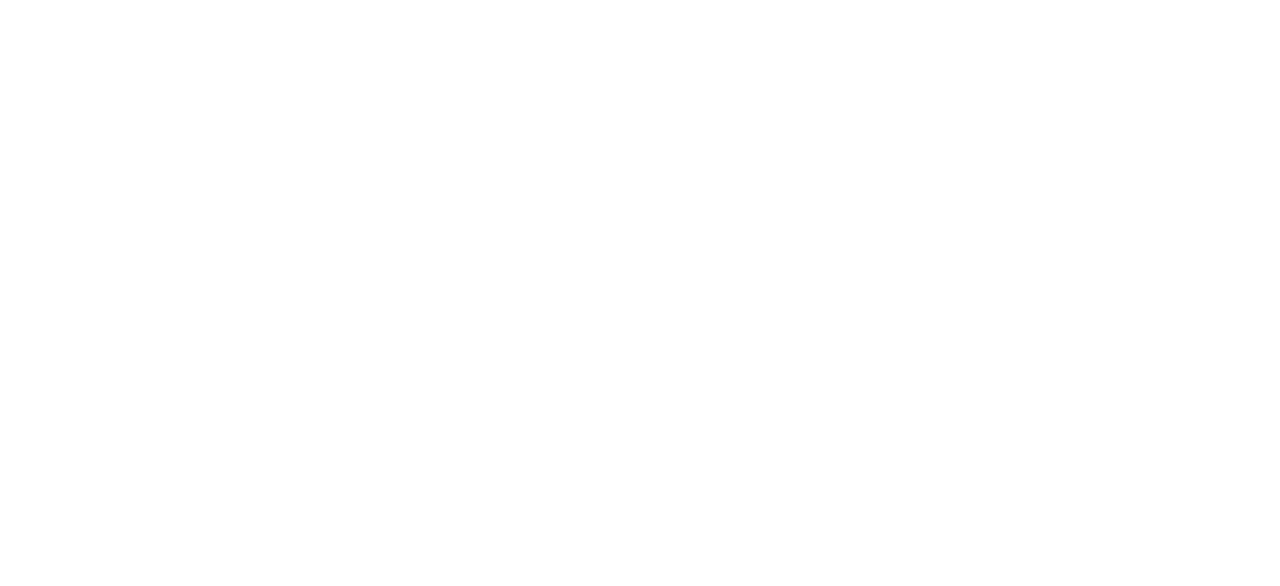
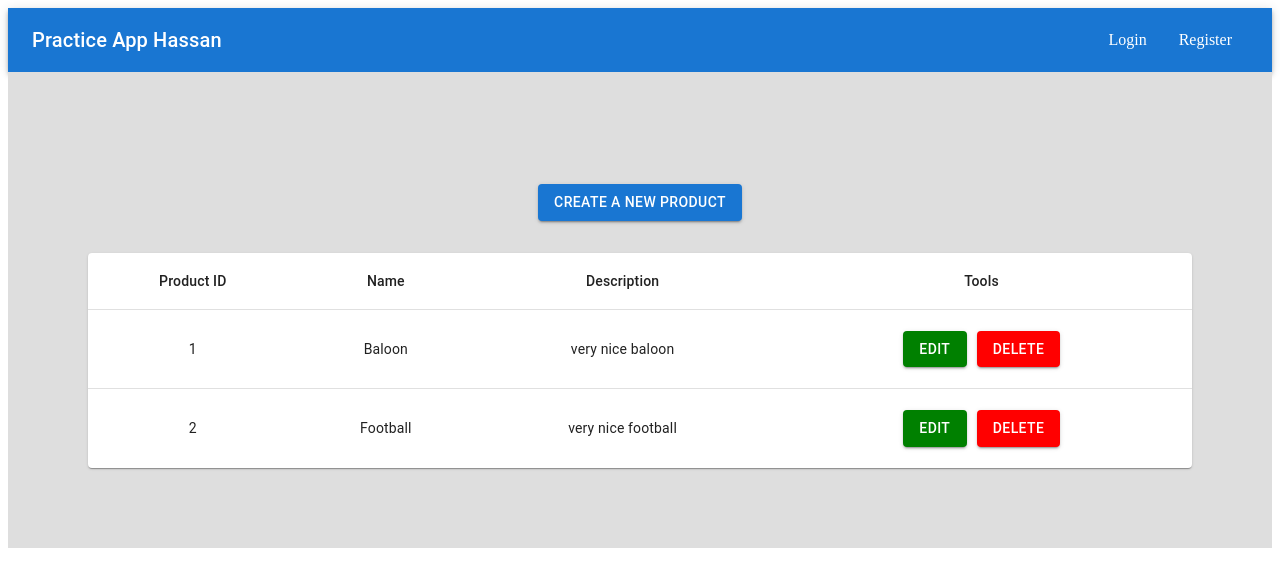
Before and after one commit to Hassanabbaass/LaravelReactPractice, a React (Create React App) app in the folder client/: page / in a window 1280 px wide. Shown: the top 586 px of the page. Built offline with nearby package versions, Linux system fonts and the light colour scheme; sample sign-in values are in the browser's storage.

Commit message:
front end phase 1

```diff
--- a/client/package.json
+++ b/client/package.json
@@ -3,11 +3,15 @@
   "version": "0.1.0",
   "private": true,
   "dependencies": {
+    "@emotion/react": "^11.10.6",
+    "@emotion/styled": "^11.10.6",
+    "@mui/material": "^5.11.13",
     "@testing-library/jest-dom": "^5.16.5",
     "@testing-library/react": "^13.4.0",
     "@testing-library/user-event": "^13.5.0",
     "react": "^18.2.0",
     "react-dom": "^18.2.0",
+    "react-router-dom": "^6.9.0",
     "react-scripts": "5.0.1",
     "web-vitals": "^2.1.4"
   },
--- a/client/src/App.js
+++ b/client/src/App.js
@@ -1,7 +1,52 @@
+import {
+  createBrowserRouter,
+  Outlet,
+  RouterProvider,
+} from "react-router-dom";
+import Navbar from "./components/Navbar";
+import { ContextProvider } from "./contexts/ContextProvider";
+import Home from "./pages/Home";
+import Login from "./pages/Login";
+import Register from "./pages/Register";
+
+const Layout = () => {
+  return (
+    <>
+      <Navbar/>
+      <Outlet/>
+    </>
+  );
+};
+
+const router = createBrowserRouter([
+  {
+    path: "/",
+    element: (<Layout/>),
+    children: [
+      {
+        path: "/",
+        element: (<Home/>)
+      },
+    ]
+  },
+  {
+    path: "/register",
+    element: (<Register/>),
+  },
+  {
+    path: "/login",
+    element: (<Login/>),
+  },
+]);
+
 function App() {
   return (
     <div className="App">
-
+      <div>
+        <ContextProvider>
+          <RouterProvider router={router} />
+        </ContextProvider>
+      </div>
     </div>
   );
 }
--- /dev/null
+++ b/client/src/components/Navbar.jsx
@@ -0,0 +1,37 @@
+import * as React from 'react';
+import AppBar from '@mui/material/AppBar';
+import Box from '@mui/material/Box';
+import Toolbar from '@mui/material/Toolbar';
+import Typography from '@mui/material/Typography';
+import { Link, Navigate } from 'react-router-dom';
+import { useStateContext } from '../contexts/ContextProvider';
+
+const linkStyle = {
+    textDecoration: 'None',
+    color: 'white',
+    padding: '1rem'
+}
+
+const Navbar = () => {
+
+    const {token, user} = useStateContext();
+    if(!token) {
+        return <Navigate to='/login'/>
+    }
+
+  return (
+    <Box sx={{ flexGrow: 1 }}>
+        <AppBar position="static">
+        <Toolbar>
+            <Typography variant="h6" component="div" sx={{ flexGrow: 1 }}>
+                Practice App {user.name}
+            </Typography>
+            <Link style={linkStyle} to='/login'>Login</Link>
+            <Link style={linkStyle} to='/register'>Register</Link>
+        </Toolbar>
+        </AppBar>
+    </Box>
+  )
+}
+
+export default Navbar
--- /dev/null
+++ b/client/src/contexts/ContextProvider.jsx
@@ -0,0 +1,35 @@
+import { createContext, useContext, useState } from "react";
+
+const StateContext = createContext({
+    user:null,
+    setUser: () => {},
+
+    token: null,
+    setToken: () => {}
+})
+
+export const ContextProvider = ({children}) => {
+
+    const [user, setUser] = useState({
+        name: "Hassan"
+    });
+    const [token, _setToken] = useState(localStorage.getItem('ACCESS_TOKEN'));
+
+    const setToken = (token) => {
+        _setToken(token)
+
+        if (token) {
+            localStorage.setItem('ACCESS_TOKEN', token);
+        } else {
+            localStorage.removeItem('ACCESS_TOKEN');
+        }
+    }
+
+    return (
+        <StateContext.Provider value={{ user, setUser, token, setToken }}>
+            {children}
+        </StateContext.Provider>
+    )
+}
+
+export const useStateContext = () => useContext(StateContext);
--- /dev/null
+++ b/client/src/pages/Home.jsx
@@ -0,0 +1,138 @@
+import * as React from 'react';
+import Table from '@mui/material/Table';
+import TableBody from '@mui/material/TableBody';
+import TableCell from '@mui/material/TableCell';
+import TableContainer from '@mui/material/TableContainer';
+import TableHead from '@mui/material/TableHead';
+import TableRow from '@mui/material/TableRow';
+import Paper from '@mui/material/Paper';
+import { Button, Modal, TextField, Typography } from '@mui/material';
+import { useState } from 'react';
+import { Box } from '@mui/system';
+
+const tableDiv = {
+    display:'flex',
+    justifyContent: 'center',
+    alignItems: 'center',
+    flexDirection: 'column',
+    backgroundColor: '#dedede',
+    padding: '5rem',
+}
+
+const Modalstyle = {
+    position: 'absolute',
+    top: '50%',
+    left: '50%',
+    transform: 'translate(-50%, -50%)',
+    width: 400,
+    backgroundColor: "#dedede",
+    boxShadow: 24,
+    p: 4,
+    display: 'flex',
+    alignItems: 'center',
+    justifyContent: 'center',
+    flexDirection: 'column',
+    gap: '30px'
+  };
+
+const Home = () => {
+
+    const [open, setOpen] = useState(false);
+    const handleOpen = () => setOpen(true);
+    const handleClose = () => setOpen(false);
+
+    const [open2, setOpen2] = useState(false);
+    const handleOpen2 = () => setOpen2(true);
+    const handleClose2 = () => setOpen2(false);
+
+    const [editModalInfo, setEditModalInfo] = useState({
+        id: "",
+        name: "",
+        desc: ""
+      })
+
+    const products = [
+        {
+            id: '1',
+            name: 'Baloon',
+            desc: 'very nice baloon'
+        },
+        {
+            id: '2',
+            name: 'Football',
+            desc: 'very nice football'
+        },
+
+    ]
+
+  return (
+    <div style={tableDiv}>
+        <Button style={{margin: '2rem'}} variant='contained' onClick={handleOpen}>Create A New Product</Button>
+        <TableContainer component={Paper}>
+            <Table sx={{ minWidth: 650 }} aria-label="simple table">
+                <TableHead>
+                <TableRow>
+                    <TableCell align="center">Product ID</TableCell>
+                    <TableCell align="center">Name</TableCell>
+                    <TableCell align="center">Description</TableCell>
+                    <TableCell align="center">Tools</TableCell>
+                </TableRow>
+                </TableHead>
+                <TableBody>
+                {products.map((item) => (
+                    <TableRow
+                    key={item.id}
+                    sx={{ '&:last-child td, &:last-child th': { border: 0 } }}
+                    >
+                    <TableCell align="center">{item.id}</TableCell>
+                    <TableCell align="center">{item.name}</TableCell>
+                    <TableCell align="center">{item.desc}</TableCell>
+                    <TableCell align="center">
+                        <Button style={{backgroundColor: "green" ,margin: '5px'}} variant='contained' onClick={()=>{
+                        handleOpen2()
+                        setEditModalInfo(item)
+                        }}>Edit</Button>
+                        <Button style={{backgroundColor: "red" ,margin: '5px'}} variant='contained'>Delete</Button>
+                    </TableCell>
+                    </TableRow>
+                ))}
+                </TableBody>
+            </Table>
+        </TableContainer>
+
+        <Modal
+          open={open}
+          onClose={handleClose}
+          aria-labelledby="modal-modal-title"
+          aria-describedby="modal-modal-description"
+        >
+          <Box sx={Modalstyle}>
+            <Typography id="modal-modal-title" variant="h6" component="h2">
+              Add A New Product
+            </Typography>
+            <TextField id="standard-basic" label="Product Name" variant="standard" />
+            <TextField rows={4} id="standard-basic" label="Product Description" variant="standard" />
+            <Button className='addnewproducttypebutton' variant='contained'>Add</Button>
+          </Box>
+        </Modal>
+
+        <Modal
+          open={open2}
+          onClose={handleClose2}
+          aria-labelledby="modal-modal-title"
+          aria-describedby="modal-modal-description"
+        >
+          <Box sx={Modalstyle}>
+            <Typography id="modal-modal-title" variant="h6" component="h2">
+              Edit {editModalInfo.name}
+            </Typography>
+            <TextField id="standard-basic" label={editModalInfo.name} variant="standard"/>
+            <TextField id="standard-basic" label={editModalInfo.desc} variant="standard" />
+            <Button className='addnewproducttypebutton' variant='contained'>Submit Edit</Button>
+          </Box>
+        </Modal>
+    </div>
+  )
+}
+
+export default Home
--- /dev/null
+++ b/client/src/pages/Login.jsx
@@ -0,0 +1,44 @@
+import React from 'react'
+import TextField from '@mui/material/TextField';
+import { Button } from '@mui/material';
+import { Link, Navigate } from 'react-router-dom';
+import { useStateContext } from '../contexts/ContextProvider';
+
+const formDiv = {
+    display:'flex',
+    justifyContent: 'center',
+    alignItems: 'center',
+    flexDirection: 'column',
+    gap: '10px',
+    backgroundColor: '#dedede',
+    padding: '5rem'
+}
+const containerDiv = {
+    display:'flex',
+    justifyContent: 'center',
+    alignItems: 'center',
+    flexDirection: 'column',
+    height: '100vh'
+}
+
+const Login = () => {
+
+    const {token} = useStateContext();
+    if(token) {
+        return <Navigate to='/'/>
+    }
+
+  return (
+    <div style={containerDiv}>
+        <div style={formDiv}>
+            <h1>Login</h1>
+            <TextField id="outlined-basic" label="Email" variant="outlined" />
+            <TextField id="outlined-basic" type='password' label="Password" variant="outlined" />
+            <Button variant='contained'>Login</Button>
+            <p>Dont have an account? <Link to='/register'>Create an account</Link> </p>
+        </div>
+    </div>
+  )
+}
+
+export default Login
--- /dev/null
+++ b/client/src/pages/Register.jsx
@@ -0,0 +1,46 @@
+import React from 'react'
+import TextField from '@mui/material/TextField';
+import { Button } from '@mui/material';
+import { Link, Navigate } from 'react-router-dom';
+import { useStateContext } from '../contexts/ContextProvider';
+
+const formDiv = {
+    display:'flex',
+    justifyContent: 'center',
+    alignItems: 'center',
+    flexDirection: 'column',
+    gap: '10px',
+    backgroundColor: '#dedede',
+    padding: '5rem'
+}
+const containerDiv = {
+    display:'flex',
+    justifyContent: 'center',
+    alignItems: 'center',
+    flexDirection: 'column',
+    height: '100vh'
+}
+
+const Register = () => {
+
+    const {token} = useStateContext();
+    if(token) {
+        return <Navigate to='/'/>
+    }
+
+  return (
+    <div style={containerDiv}>
+        <div style={formDiv}>
+            <h1>Register</h1>
+            <TextField id="outlined-basic" label="Name" variant="outlined" />
+            <TextField id="outlined-basic" label="Email" variant="outlined" />
+            <TextField id="outlined-basic" type='password' label="Password" variant="outlined" />
+            <TextField id="outlined-basic" type='password' label="Confirm Password" variant="outlined" />
+            <Button variant='contained'>Register</Button>
+            <p>Already have an account? <Link to='/login'>Login</Link> </p>
+        </div>
+    </div>
+  )
+}
+
+export default Register
```
Also changed, not shown: 1 other file (tests, documents, lock files or other folders).
